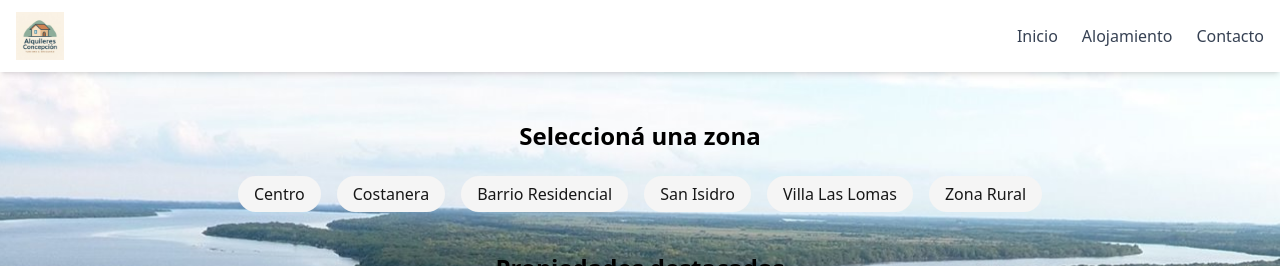
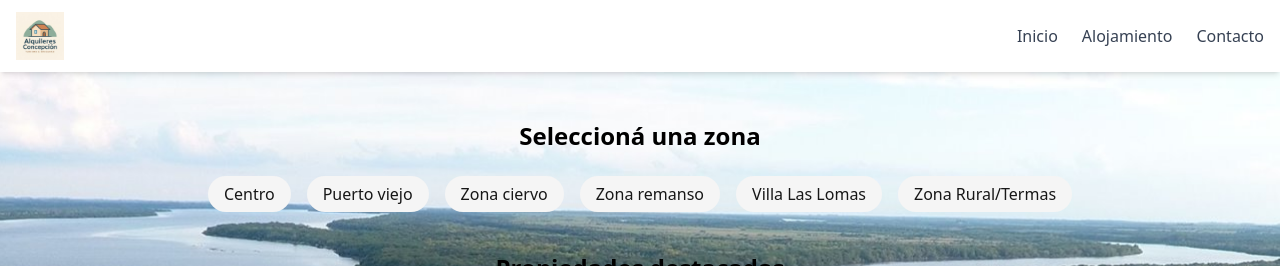
Before and after one commit to francoarmando1911/AlquileresConcepcionNext, a Next.js app: page / in a window 1280 px wide. Shown: the top 266 px of the page. Built offline with nearby package versions, Linux system fonts and the light colour scheme.

Commit message:
update zonas

```diff
--- a/src/components/HomeSection.tsx
+++ b/src/components/HomeSection.tsx
@@ -11,11 +11,11 @@ export default function FeaturedProperties() {
 
     const zonas = [
         "Centro",
-        "Costanera",
-        "Barrio Residencial",
-        "San Isidro",
+        "Puerto viejo",
+        "Zona ciervo",
+        "Zona remanso",
         "Villa Las Lomas",
-        "Zona Rural",
+        "Zona Rural/Termas",
     ];
 
     const handleZonaClick = (zona: string) => {
```
